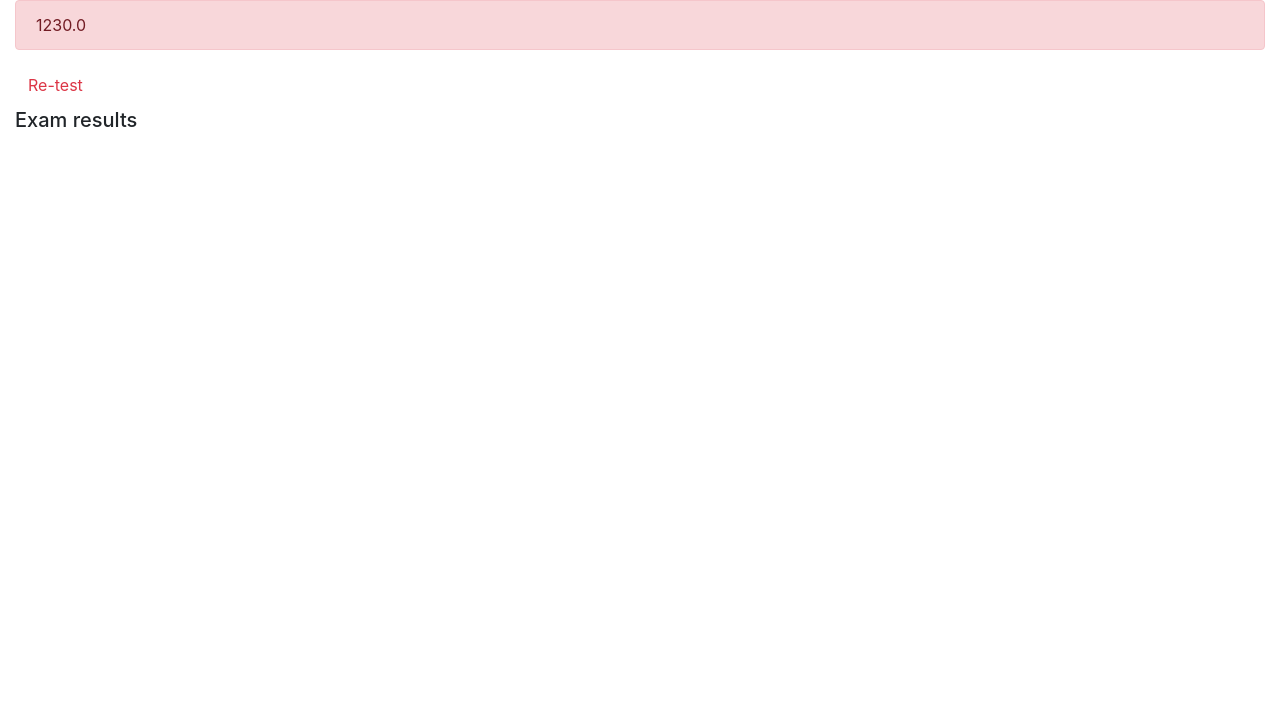
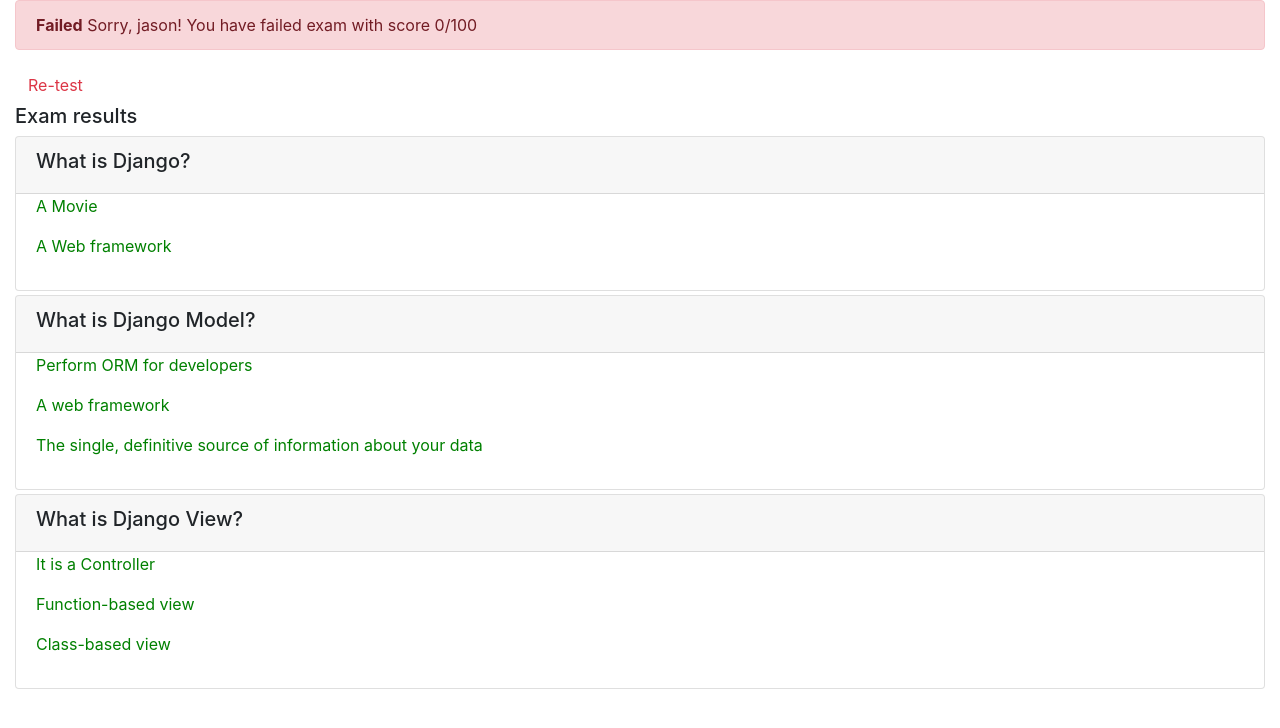
Before and after one commit to jl052/Django_assignment, a Django app: page /onlinecourse/course/1/submission/1/result/ in a window 1280 px wide. Shown: the part 56-784 px from the top of the page. Run offline with Django 3.2, Linux system fonts and the light colour scheme; a user stored in the database is signed in; data comes from the database, SQL or seed files in the repository; both versions use the stored data as it was after the commit; some libraries are stand-ins or nearby versions.

Commit message:
result choice text no colour yet

```diff
--- a/onlinecourse/templates/onlinecourse/exam_result_bootstrap.html
+++ b/onlinecourse/templates/onlinecourse/exam_result_bootstrap.html
@@ -38,19 +38,32 @@
 <div class="container-fluid">
     {% if total_score > 80 %}
     <div class="alert alert-success">
-       <!--HINT Display passed info -->
+        <b>Congratulations, {{user.first_name}}!</b> You have passed the exam and completed the course with score {{total_score}}/100
     </div>
         {% else %}
         <div class="alert alert-danger">
-            123{{total_score}}<!--HINT Display failed info -->
+            <b>Failed</b> Sorry, {{user.first_name}}! You have failed exam with score {{total_score}}/100<!--HINT Display failed info -->
         </div>
 
-        <a class="btn btn-link text-danger" >Re-test</a>
+        <a class="btn btn-link text-danger" >Re-test</a>  <!-- href missing for now-->
         {% endif %}
-        <div class="card-columns-vertical mt-1">
-        <h5 class="">Exam results</h5>
-            <!--HINT Display exam results-->
-        </div>
-    </div>
+            <h5 class="">Exam results</h5>
+            {% for question in course.question_set.all reversed %}
+                <div class="card mt-1">
+                    <div class="card-header"><h5>{{ question.question_text}}</h5>
+                    </div>
+                    {% csrf_token %}
+                    <div class="form-group">
+                        {% for choice in question.choice_set.all reversed %}
+                            <div class="form-check">
+                                <label class="form-check-label">
+                                    <p style="color:green"> {{ choice.choice_text }} </p>
+                                </label>
+                            </div>
+                        {% endfor %}
+                    </div>
+                </div>
+        {% endfor %}
+</div>
 </body>
 </html>
--- a/onlinecourse/views.py
+++ b/onlinecourse/views.py
@@ -149,12 +149,9 @@ def extract_answers(request):
         # For each selected choice, check if it is a correct answer or not
         # Calculate the total score
 def show_exam_result(request, course_id, submission_id):
-    #def show_exam_result(request, course_id, submission_id):  完全9黎
-    #submitted_answers=extract_answers(request)
-    print(submission_id)
+    #print(submission_id)
     user = request.user
     course = get_object_or_404(Course, pk=course_id)
-    #enrollment = Enrollment.objects.get(user=user, course=course)
     submission = get_object_or_404(Submission, pk=submission_id)
     answer=submission.choices.all()  ## This line returns "<QuerySet [<Choice: Choice object (1)>, <Choice: Choice object (2)>]>"
     full_score,score=0,0
@@ -163,20 +160,17 @@ def show_exam_result(request, course_id, submission_id):
             score+=q.grade
         full_score+=q.grade
     grade=score/full_score*100
-
-
-
-    #a = Submission.objects.filter(submission_id=submission_id)
-    #b = submission.filter(submission_id=submission_id)
-    #answer=submission.choice_set.all()
-
-    #a = submission.choices.get(submission=submission_id)
     print(answer[:])
 
 
     context = {}
-    context['total_score']=grade
+    context['total_score']=int(grade)
     context['course']=course
     context['submission']=submission
-    #return HttpResponseRedirect(reverse(viewname='onlinecourse:show_exam_result', args=(course.id,)))
+    # In redirect, you can only pass through args that exists in the url.
+    #'<int:course_id>/submit/' --> only pass through one argument which is course_id
+    #'course/<int:course_id>/submission/<int:submission_id>/result/' pass through two args, course_id and submission_id
+    # in render, the pass through argument is a Dictionary (e.g. context)
+    # It is a dictionary, you can pass through anything, from int, string to array,list, even object.
+    # In this case, passed through object is query_set from CRUD action.
     return render(request, 'onlinecourse/exam_result_bootstrap.html', context)
```
Also changed, not shown: db.sqlite3.
